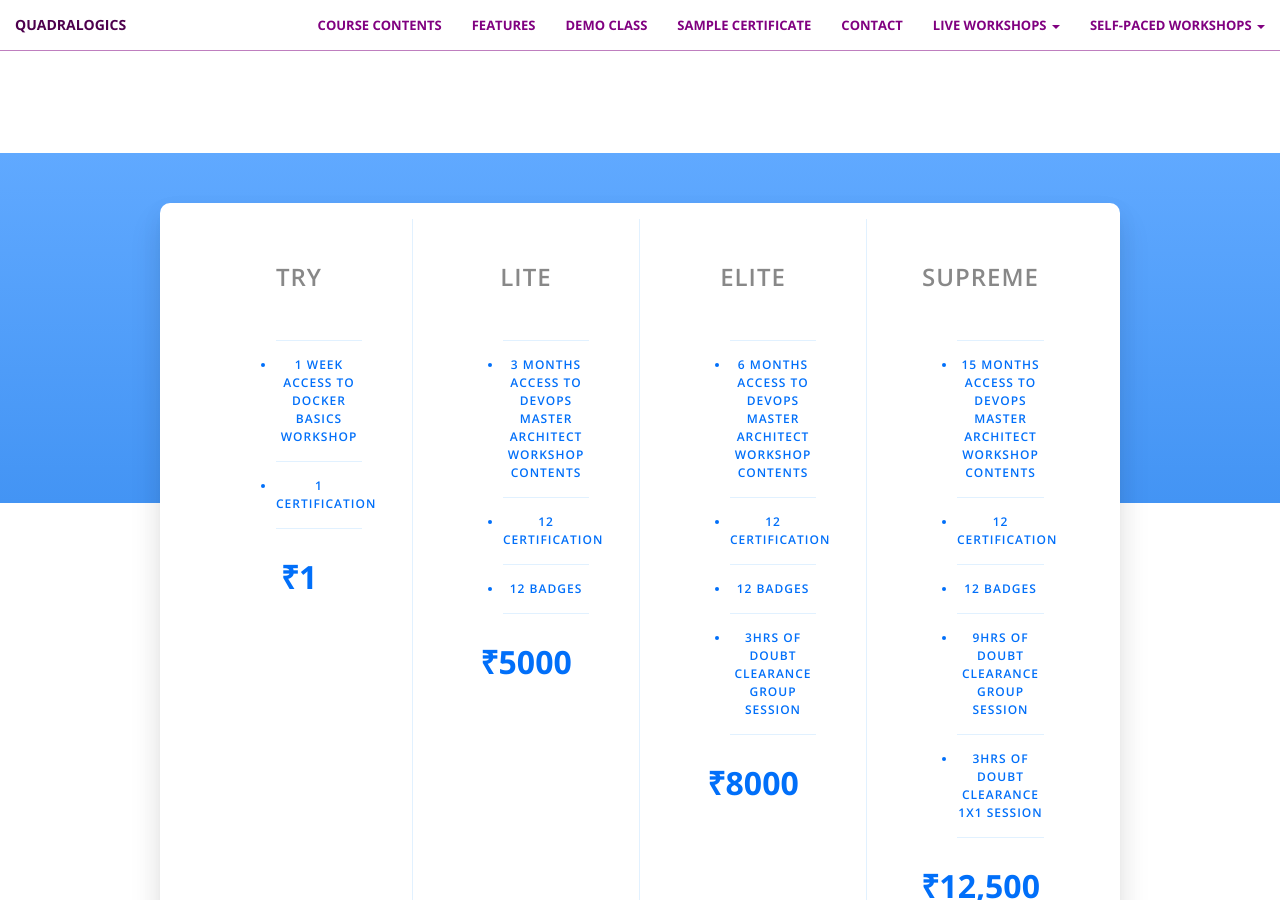
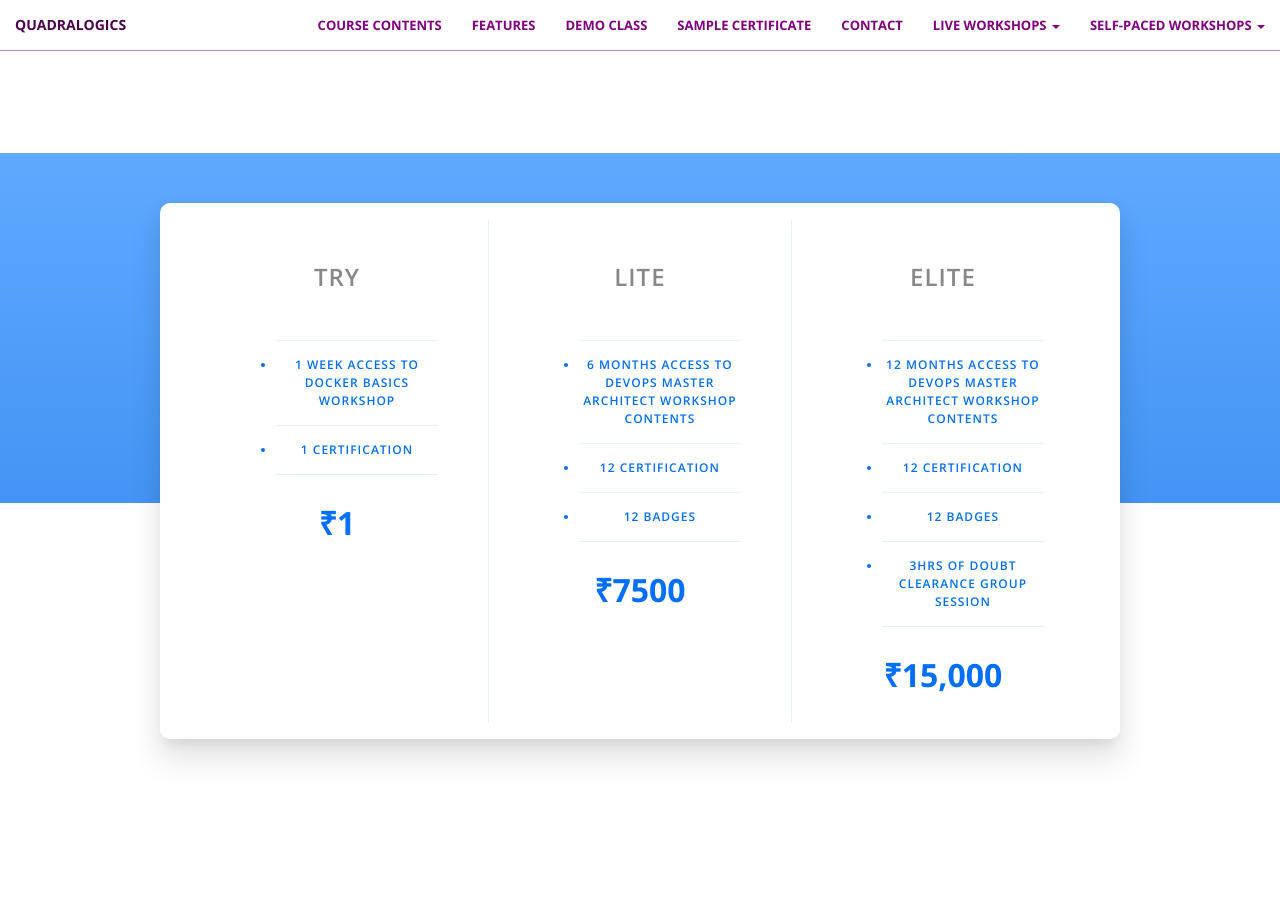
Before and after one commit to QuadraLogics/QuadraLogics.github.io, a Jekyll site: the page built from _selfpacetraining/DevOpsMasterArchitect.md, in a window 1280 px wide and 900 px high, scrolled down 2972 px. Built offline with Jekyll 4.4.1, drawn with Linux system fonts in a browser that asks for light colours; a script that is not in the unit is left out; comment, search, counter and statistics services are not loaded.

Commit message:
Modified the pricing details

```diff
--- a/_includes/pricingForm.html
+++ b/_includes/pricingForm.html
@@ -27,12 +27,12 @@
 
         <h3 class="pricing-header">Lite</h3>
         <ul class="pricing-features">
-          <li class="pricing-features-item">3 Months Access to DevOps Master  Architect WorkShop  Contents</li>
+          <li class="pricing-features-item">6 Months Access to DevOps Master  Architect WorkShop  Contents</li>
           <li class="pricing-features-item">12 Certification </li>
           <li class="pricing-features-item">12 Badges </li>
 
         </ul>
-        <span class="pricing-price">₹5000</span>
+        <span class="pricing-price">₹7500</span>
         <div class="razorpay-embed-btn" data-url="https://pages.razorpay.com/pl_FP4Us15kATLMEX/view" data-text="Enroll Now" data-color="#528FF0" data-size="small">
           <script>
             (function(){
@@ -49,13 +49,13 @@
 
         <h3 class="pricing-header">Elite</h3>
         <ul class="pricing-features">
-          <li class="pricing-features-item">6 Months Access to DevOps Master Architect WorkShop Contents</li>
+          <li class="pricing-features-item">12 Months Access to DevOps Master Architect WorkShop Contents</li>
           <li class="pricing-features-item"> 12 Certification </li>
           <li class="pricing-features-item">12 Badges </li>
           <li class="pricing-features-item">3hrs of Doubt Clearance group Session </li>
 
         </ul>
-        <span class="pricing-price">₹8000</span>
+        <span class="pricing-price">₹15,000</span>
         <div class="razorpay-embed-btn" data-url="https://pages.razorpay.com/pl_FP4SvWsD2mKWHT/view" data-text="Enrol Now" data-color="#528FF0" data-size="small">
           <script>
             (function(){
@@ -72,30 +72,7 @@
 
 
 
-      <div class="pricing-plan col-lg-3 col-md-6 text-center">
 
-        <h3 class="pricing-header">supreme</h3>
-        <ul class="pricing-features">
-          <li class="pricing-features-item">15 Months Access to DevOps Master Architect WorkShop Contents</li>
-          <li class="pricing-features-item"> 12 Certification</li>
-          <li class="pricing-features-item">12 Badges </li>
-          <li class="pricing-features-item">9hrs of Doubt Clearance Group Session </li>
-          <li class="pricing-features-item">3hrs of Doubt Clearance 1x1 Session </li>
-        </ul>
-        <span class="pricing-price">₹12,500</span>
-        <div class="razorpay-embed-btn" data-url="https://pages.razorpay.com/pl_FNq0W3TDSeNjiE/view" data-text="Enrol Now" data-color="#528FF0" data-size="small">
-          <script>
-            (function(){
-              var d=document; var x=!d.getElementById('razorpay-embed-btn-js')
-              if(x){ var s=d.createElement('script'); s.defer=!0;s.id='razorpay-embed-btn-js';
-              s.src='https://cdn.razorpay.com/static/embed_btn/bundle.js';d.body.appendChild(s);} else{var rzp=window['__rzp__'];
-              rzp && rzp.init && rzp.init()}})();
-          </script>
-        </div>
-
-
-
-      </div>
 
     </div>
   </div>
```
